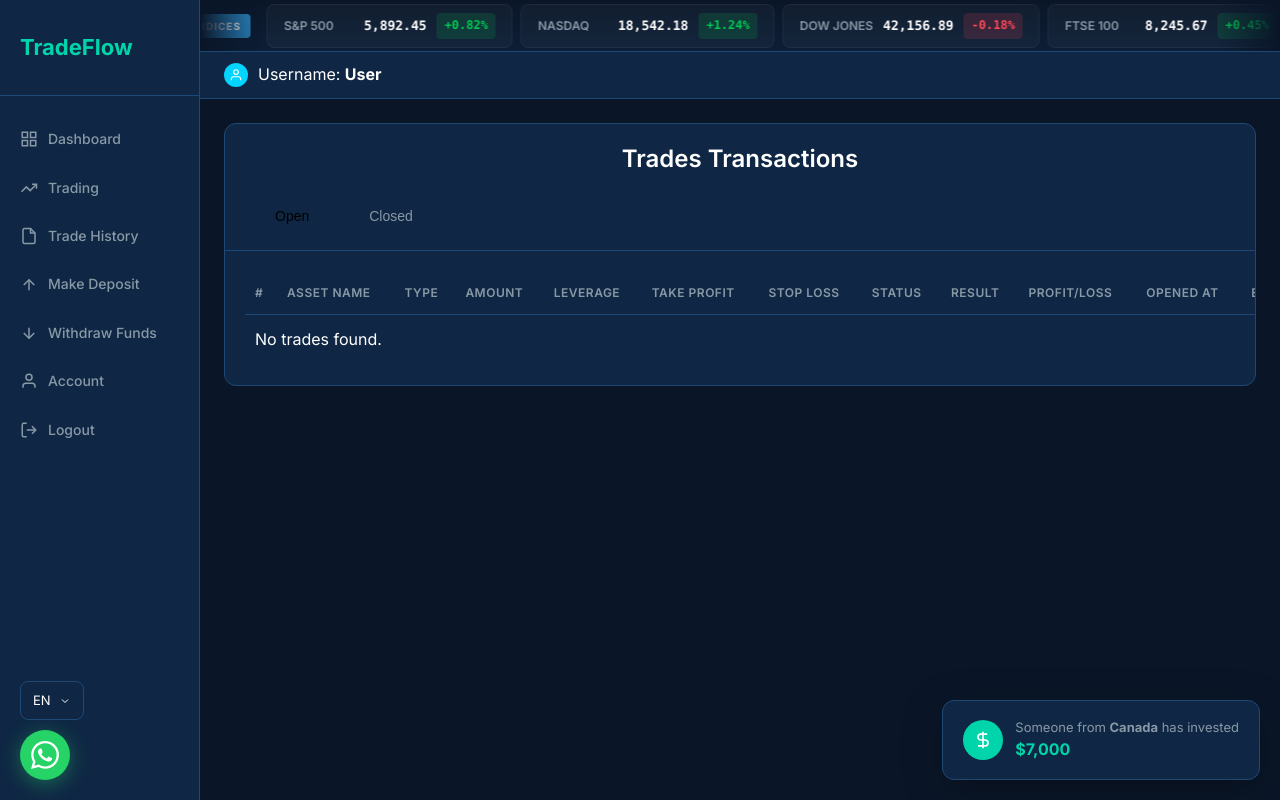
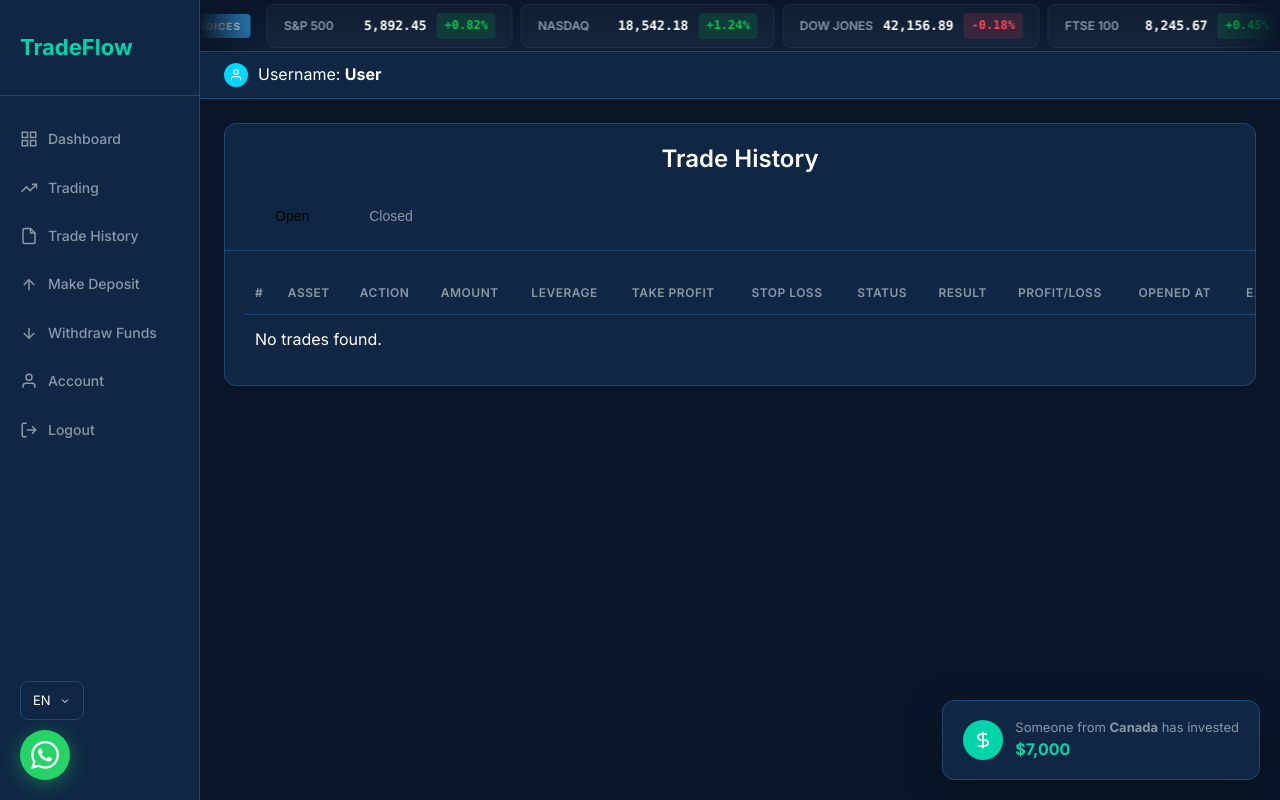
Before and after one commit to Ddjalex/ForX, a PHP site: page /app/Views/trading/history.php in a window 1280 px wide. Run offline with PHP 8.4, Linux system fonts and the light colour scheme; the template is opened without the code that fills it, so the values that code supplies are empty.

Commit message:
Update trade history table and page title to match design
Adjust column headers in the trade history table from "Asset Name" to "Asset" and "Type" to "Action", and update the page title to "Trade History".

Replit-Commit-Author: Agent
Replit-Commit-Session-Id: 373938c2-a1aa-40f5-b24f-032ead72a2c2
Replit-Commit-Checkpoint-Type: full_checkpoint
Replit-Commit-Event-Id: 16e991a5-6f1a-4aaa-b003-2d0d9436a64c
Replit-Commit-Screenshot-Url: https://storage.googleapis.com/screenshot-production-us-central1/699e92c6-2f35-430d-8fc6-6e5c861b800d/373938c2-a1aa-40f5-b24f-032ead72a2c2/K2Gg6uK
Replit-Helium-Checkpoint-Created: true

```diff
--- a/app/Views/trading/history.php
+++ b/app/Views/trading/history.php
@@ -24,7 +24,7 @@ if (empty($success) && $showSuccessModal) {
 
 <div class="card">
     <div class="card-header" style="flex-direction: column; align-items: flex-start;">
-        <h2 class="card-title" style="font-size: 24px; text-align: center; width: 100%; margin-bottom: 20px;">Trades Transactions</h2>
+        <h2 class="card-title" style="font-size: 24px; text-align: center; width: 100%; margin-bottom: 20px;">Trade History</h2>
         <div class="trade-tabs">
             <button type="button" class="trade-tab active" id="openTab" onclick="showTab('open')">Open</button>
             <button type="button" class="trade-tab" id="closedTab" onclick="showTab('closed')">Closed</button>
@@ -35,8 +35,8 @@ if (empty($success) && $showSuccessModal) {
             <thead>
                 <tr>
                     <th>#</th>
-                    <th>Asset Name</th>
-                    <th>Type</th>
+                    <th>Asset</th>
+                    <th>Action</th>
                     <th>Amount</th>
                     <th>Leverage</th>
                     <th>Take Profit</th>
@@ -86,8 +86,8 @@ if (empty($success) && $showSuccessModal) {
             <thead>
                 <tr>
                     <th>#</th>
-                    <th>Asset Name</th>
-                    <th>Type</th>
+                    <th>Asset</th>
+                    <th>Action</th>
                     <th>Amount</th>
                     <th>Leverage</th>
                     <th>Take Profit</th>
```
Also changed, not shown: attached_assets/image_1765975675026.png (added).
